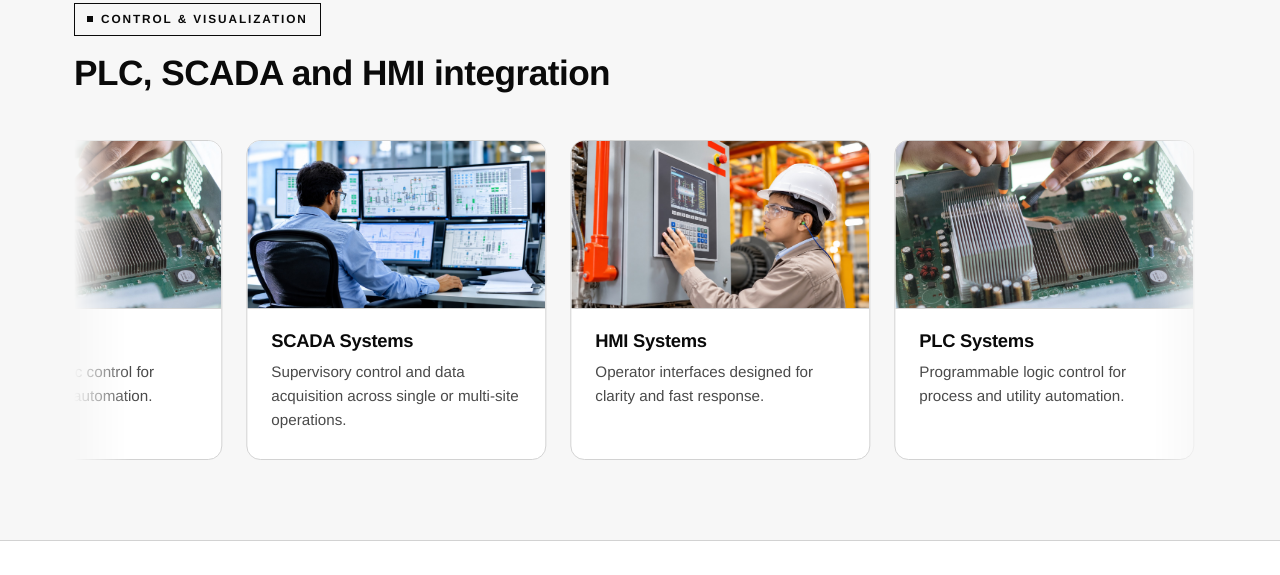
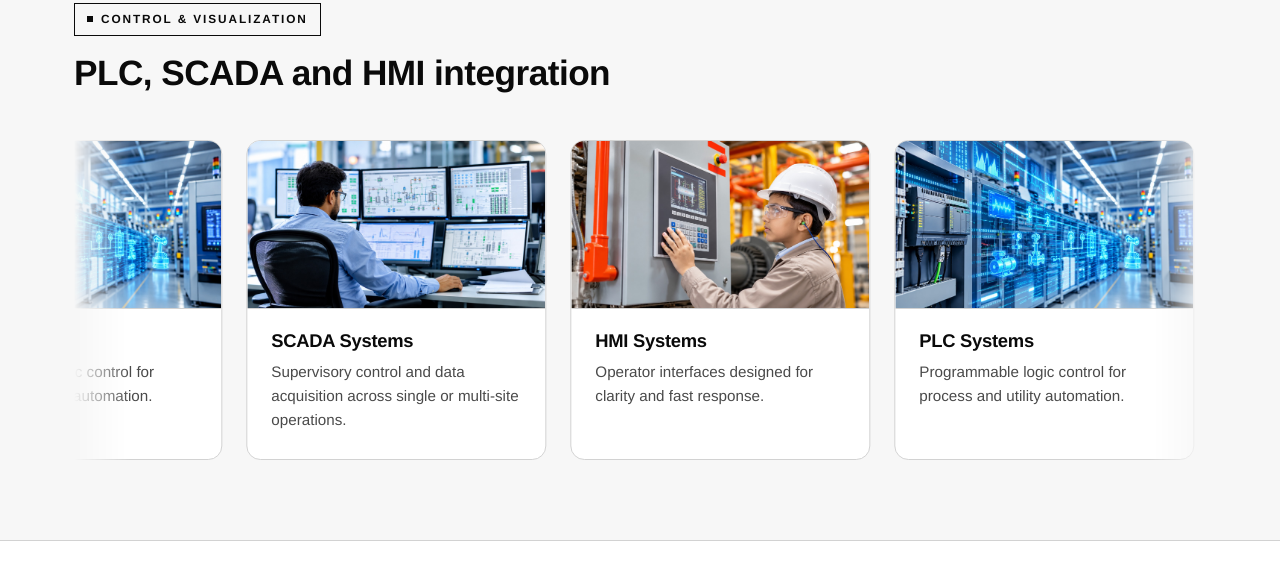
Before and after one commit to ashfaqpz/Stride_haven, a plain HTML site: page automation-solutions.html in a window 1280 px wide. Shown: the part 1387-1962 px from the top of the page. Drawn offline with Linux system fonts and the light colour scheme.

Commit message:
new file:   assets/img/photos/plc.jpeg 	modified:   automation-solutions.html

```diff
--- a/automation-solutions.html
+++ b/automation-solutions.html
@@ -139,7 +139,7 @@
     <div class="card-marquee">
       <div class="card-marquee-track">
         <div class="card card--product">
-          <div class="product-photo-wrap"><img src="assets/img/photos/plc-electronics-work.jpg" alt="PLC Systems &mdash; " loading="lazy" onerror="this.parentElement.style.display='none';this.closest('.card').classList.remove('card--product');this.closest('.card').insertAdjacentHTML('afterbegin','<div class=&quot;icon-badge&quot;><svg class=&quot;icon&quot; aria-hidden=&quot;true&quot;><use href=&quot;#icon-cpu&quot;></use></svg></div>');"></div>
+          <div class="product-photo-wrap"><img src="assets/img/photos/plc.jpeg" alt="PLC Systems &mdash; " loading="lazy" onerror="this.parentElement.style.display='none';this.closest('.card').classList.remove('card--product');this.closest('.card').insertAdjacentHTML('afterbegin','<div class=&quot;icon-badge&quot;><svg class=&quot;icon&quot; aria-hidden=&quot;true&quot;><use href=&quot;#icon-cpu&quot;></use></svg></div>');"></div>
           <div class="card-body"><h3>PLC Systems</h3><p>Programmable logic control for process and utility automation.</p></div>
         </div>
         <div class="card card--product">
@@ -151,7 +151,7 @@
           <div class="card-body"><h3>HMI Systems</h3><p>Operator interfaces designed for clarity and fast response.</p></div>
         </div>
         <div class="card card--product" aria-hidden="true">
-          <div class="product-photo-wrap"><img src="assets/img/photos/plc-electronics-work.jpg" alt="" loading="lazy" onerror="this.parentElement.style.display='none';this.closest('.card').classList.remove('card--product');this.closest('.card').insertAdjacentHTML('afterbegin','<div class=&quot;icon-badge&quot;><svg class=&quot;icon&quot; aria-hidden=&quot;true&quot;><use href=&quot;#icon-cpu&quot;></use></svg></div>');"></div>
+          <div class="product-photo-wrap"><img src="assets/img/photos/plc.jpeg" alt="" loading="lazy" onerror="this.parentElement.style.display='none';this.closest('.card').classList.remove('card--product');this.closest('.card').insertAdjacentHTML('afterbegin','<div class=&quot;icon-badge&quot;><svg class=&quot;icon&quot; aria-hidden=&quot;true&quot;><use href=&quot;#icon-cpu&quot;></use></svg></div>');"></div>
           <div class="card-body"><h3>PLC Systems</h3><p>Programmable logic control for process and utility automation.</p></div>
         </div>
         <div class="card card--product" aria-hidden="true">
```
Also changed, not shown: assets/img/photos/plc.jpeg (added).
